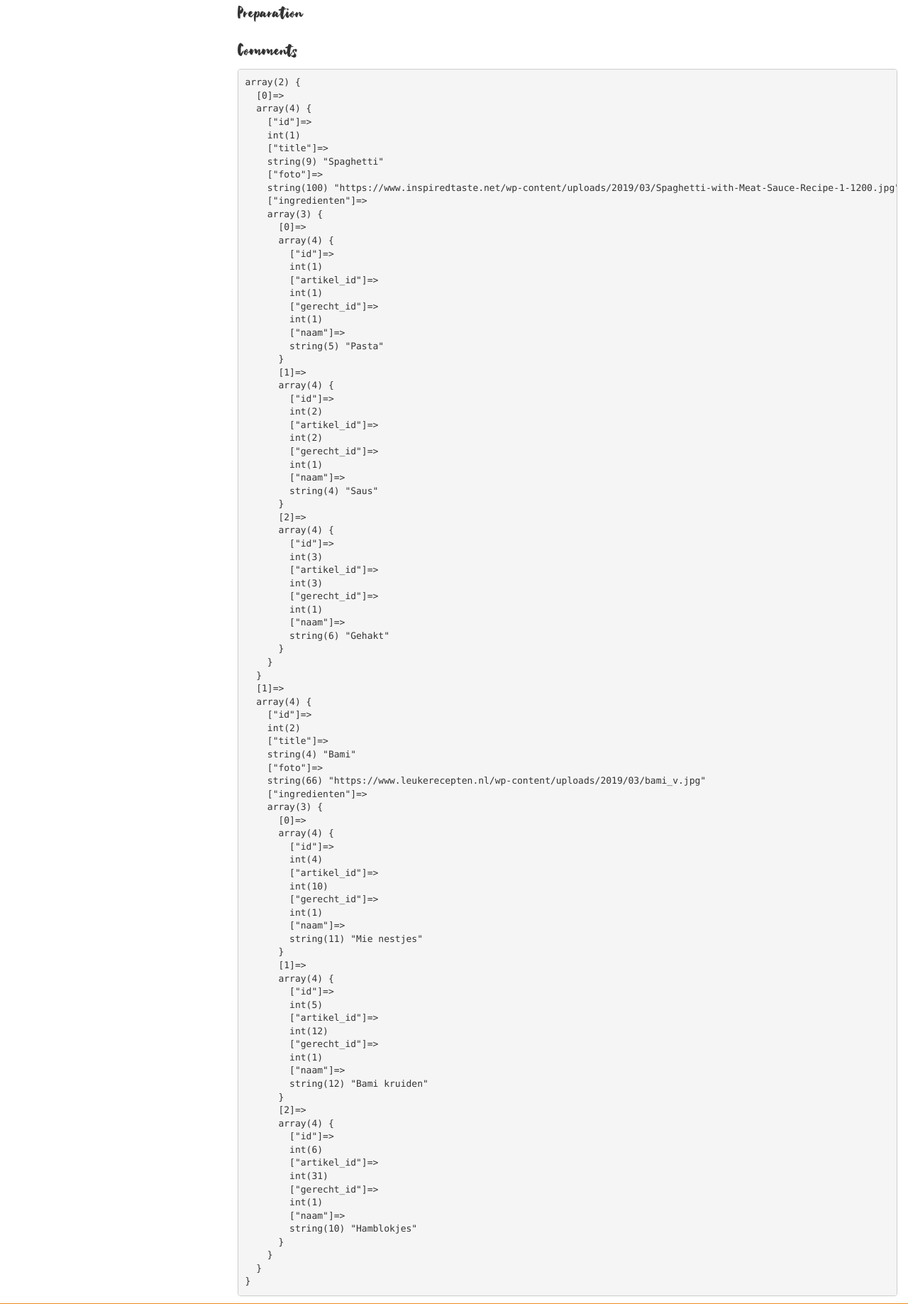
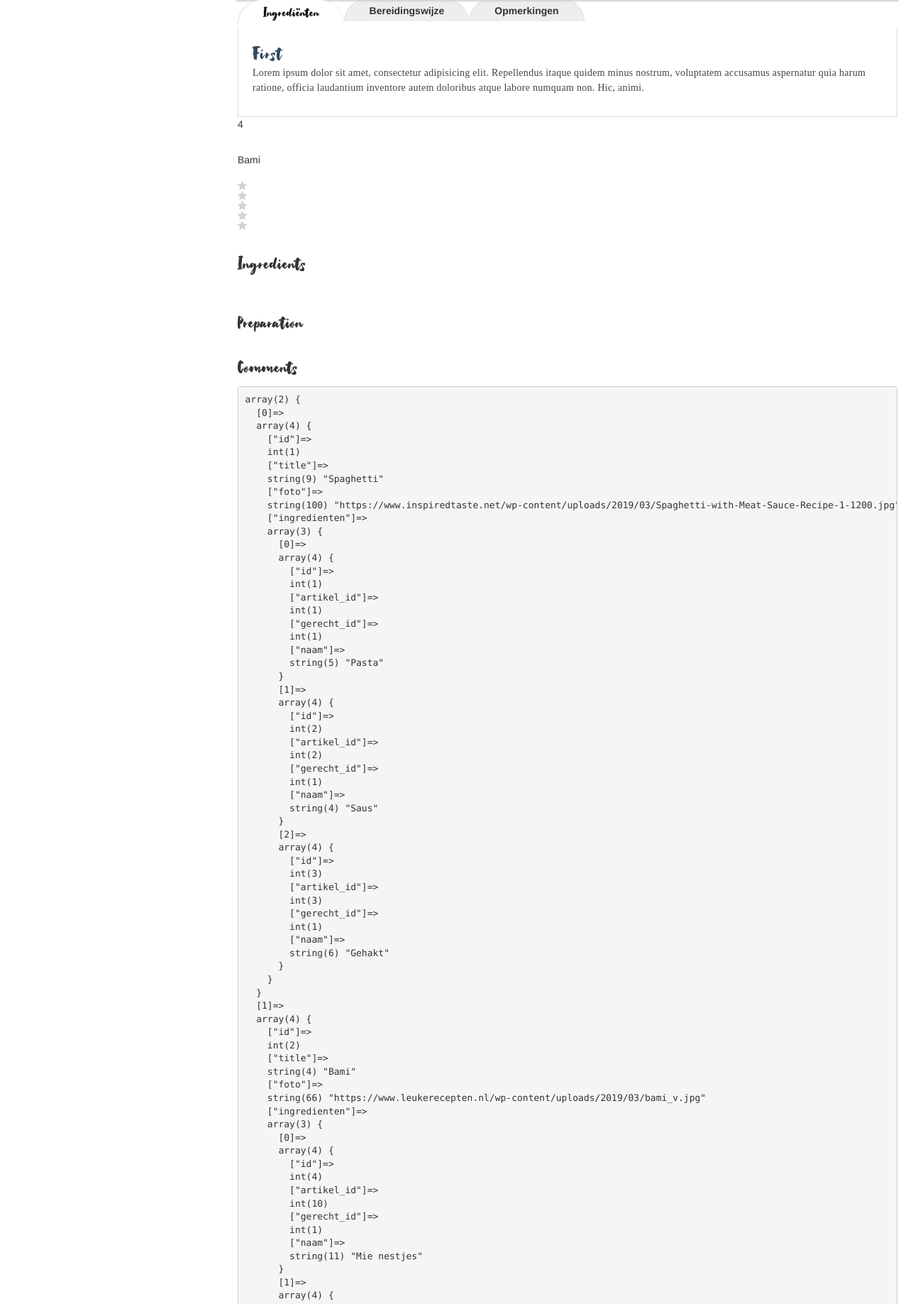
Before and after one commit to TizianoVotano/educom-verrukkulluk, a PHP site: page /fase-2/index.php in a window 1280 px wide. Shown: the part 3000-4837 px from the top of the page at 71% size. Run offline with PHP 8.4, Linux system fonts and the light colour scheme; some libraries are stand-ins or nearby versions.

Commit message:
tabbladen toegevoegd (#35)

```diff
--- a/assets/css/main.css
+++ b/assets/css/main.css
@@ -261,16 +261,23 @@ aside img {
 }
 
 /* DETAILPAGE */
+.template-container {
+    display: flex;
+    flex-direction: column;
+}
+
 .recipe-details {
     display: flex;
     flex-direction: column;
     gap: 10px;
+    padding-inline: 35px !important;
+    padding-block: 25px;
 }
 
 .recipe-details i {
     color: var(--lighter-red);
-    height: 24px;
-    font-size: 24px;
+    height: 20px;
+    font-size: 20px;
 }
 
 .recipe-details .title {
@@ -288,6 +295,123 @@ aside img {
     justify-content: space-between;
 }
 
-/* #favouriteBtn:hover {
-    background-color: black;
-} */
+.recipe-block {
+    padding-left: 0px !important;
+    box-shadow: 0px 1px 2px 2px lightgray;
+    display: flex;
+}
+
+.recipe-details-img {
+    width: 100%;
+    background-position: center; /* Center the image */
+    background-repeat: no-repeat;
+    background-size: cover;
+}
+
+/* Details Tabs */
+/* Component Needs */
+ .pc-tab > input, .pc-tab section > div {
+	 display: none;
+}
+ #tab1:checked ~ section .tab1,
+ #tab2:checked ~ section .tab2,
+ #tab3:checked ~ section .tab3 {
+	 display: block;
+     border-top: 0px;
+}
+ #tab1:checked ~ nav .tab1,
+ #tab2:checked ~ nav .tab2,
+ #tab3:checked ~ nav .tab3 {
+	 color: red;
+}
+/* Visual Styles */
+ *, *:after, *:before {
+	 -webkit-box-sizing: border-box;
+	 -moz-box-sizing: border-box;
+	 box-sizing: border-box;
+}
+.detail-tabs h1 {
+	 text-align: center;
+	 font-weight: 100;
+	 font-size: 60px;
+	 color: #e74c3c;
+}
+ .pc-tab {
+	 width: 100%;
+	 margin: 0 auto;
+}
+ .pc-tab ul {
+	 list-style: none;
+	 margin: 0;
+	 padding: 0;
+}
+ .pc-tab ul li label {
+	 float: left;
+     border-radius: 75px 75px 0px 0px;
+	 padding: 5px 35px;
+	 border: 1px solid #ddd;
+	 border-bottom: 0;
+	 background: #eee;
+}
+
+.pc-tab ul li label h4 {
+    margin-block: 0px;
+    font-size: 22px;
+}
+ .pc-tab ul li label:hover {
+	 background: #ddd;
+}
+ .pc-tab ul li label:active {
+	 background: #fff;
+}
+ .pc-tab ul li:not(:last-child) label {
+	 border-right-width: 0;
+}
+ .pc-tab section {
+	 font-family: "Droid Serif";
+	 clear: both;
+}
+ .pc-tab section div {
+	 padding: 20px;
+	 width: 100%;
+	 border: 1px solid #ddd;
+	 background: #fff;
+	 line-height: 1.5em;
+	 letter-spacing: 0.3px;
+	 color: #444;
+}
+ .pc-tab section div h2 {
+	 margin: 0;
+	 font-family: "Raleway";
+	 letter-spacing: 1px;
+	 color: #34495e;
+}
+ #tab1:checked ~ nav .tab1 label,
+ #tab2:checked ~ nav .tab2 label,
+ #tab3:checked ~ nav .tab3 label {
+	 background: white;
+	 color: #111;
+	 position: relative;
+}
+ #tab1:checked ~ nav .tab1 label:after,
+ #tab2:checked ~ nav .tab2 label:after,
+ #tab3:checked ~ nav .tab3 label:after {
+	 content: '';
+	 display: block;
+	 position: absolute;
+	 height: 2px;
+	 width: 100%;
+	 background: #fff;
+	 left: 0;
+	 bottom: -1px;
+}
+.detail-tabs footer {
+	 margin-top: 50px;
+	 font-size: 14px;
+	 color: #ccc;
+	 text-align: center;
+}
+.detail-tabs footer a {
+	 color: #aaa;
+	 text-decoration: none;
+}
--- a/templates/detail.html.twig
+++ b/templates/detail.html.twig
@@ -6,10 +6,12 @@
 
 {% block content %}
     {{data.title}}
+
+    <div class="template-container">
     {% for recipe in data %}
 
-        <div class="col-md-12">
-            <div class="recipe-img col-md-5" style="background-image: url('assets/img/gerechten/{{ recipe.image }}.jpg');"></div>
+        <div class="col-md-12 recipe-block">
+            <div class="col-md-5 recipe-details-img" style="background-image: url('assets/img/gerechten/{{ recipe.image }}.jpg');"></div>
             <section class=" recipe-details col-md-7">
                 <header>
                     <div class="recipe-info">
@@ -46,7 +48,43 @@
                 </footer>
             </section>
         </div>
-        <div>
+
+        <div class="detail-tabs">
+            <div class="pc-tab">
+                <input checked="checked" id="tab1" type="radio" name="pct" />
+                <input id="tab2" type="radio" name="pct" />
+                <input id="tab3" type="radio" name="pct" />
+                <nav>
+                    <ul>
+                    <li class="tab1">
+                        <label for="tab1">
+                            <h4>Ingrediënten</h4>
+                        </label>
+                    </li>
+                    <li class="tab2">
+                        <label for="tab2">Bereidingswijze</label>
+                    </li>
+                    <li class="tab3">
+                        <label for="tab3">Opmerkingen</label>
+                    </li>
+                    </ul>
+                </nav>
+                <section>
+                    <div class="tab1">
+                        <h2>First</h2>
+                        <p>Lorem ipsum dolor sit amet, consectetur adipisicing elit. Repellendus itaque quidem minus nostrum, voluptatem accusamus aspernatur quia harum ratione, officia laudantium inventore autem doloribus atque labore numquam non. Hic, animi.</p>
+                    </div>
+                    <div class="tab2">
+                        <h2>Second</h2>
+                        <p>Lorem ipsum dolor sit amet, consectetur adipisicing elit. Laborum nesciunt ipsum dolore error repellendus officiis aliquid a, vitae reprehenderit, accusantium vero, ad. Obcaecati numquam sapiente cupiditate. Praesentium eaque, quae error!</p>
+                        <p>Lorem ipsum dolor sit amet, consectetur adipisicing elit. Perferendis, maiores.</p>
+                    </div>
+                    <div class="tab3">
+                        <h2>Third</h2>
+                        <p>Lorem ipsum dolor sit amet, consectetur adipisicing elit. Optio, nobis culpa rem, vitae earum aliquid.</p>
+                    </div>
+                </section>
+            </div>
         </div>
 
         {# <div class="col-md-6 recipe">
@@ -138,4 +176,5 @@
         <pre>{{dump(data)}}</pre>
 
     {% endfor %}
+    </div>
 {% endblock %}
```
